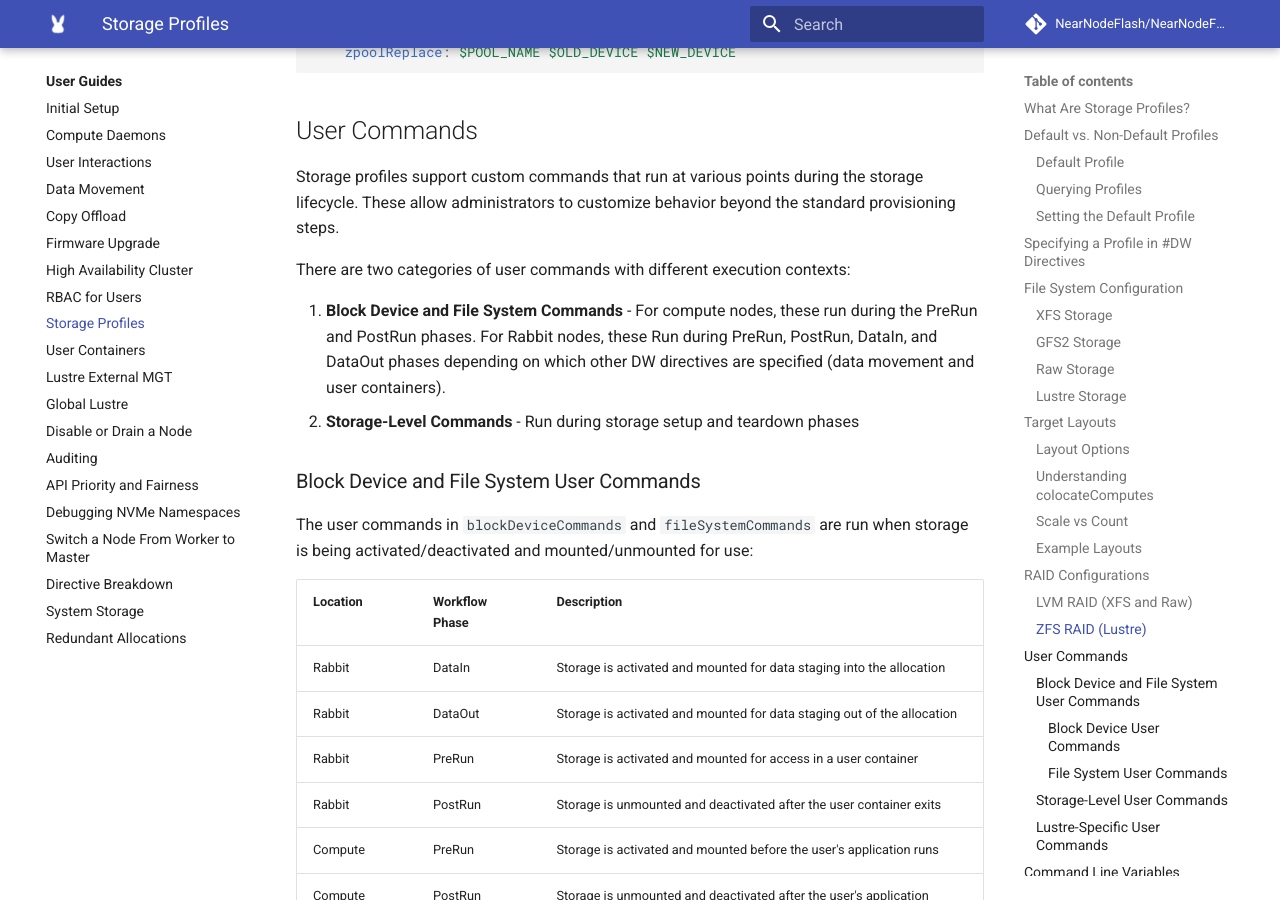
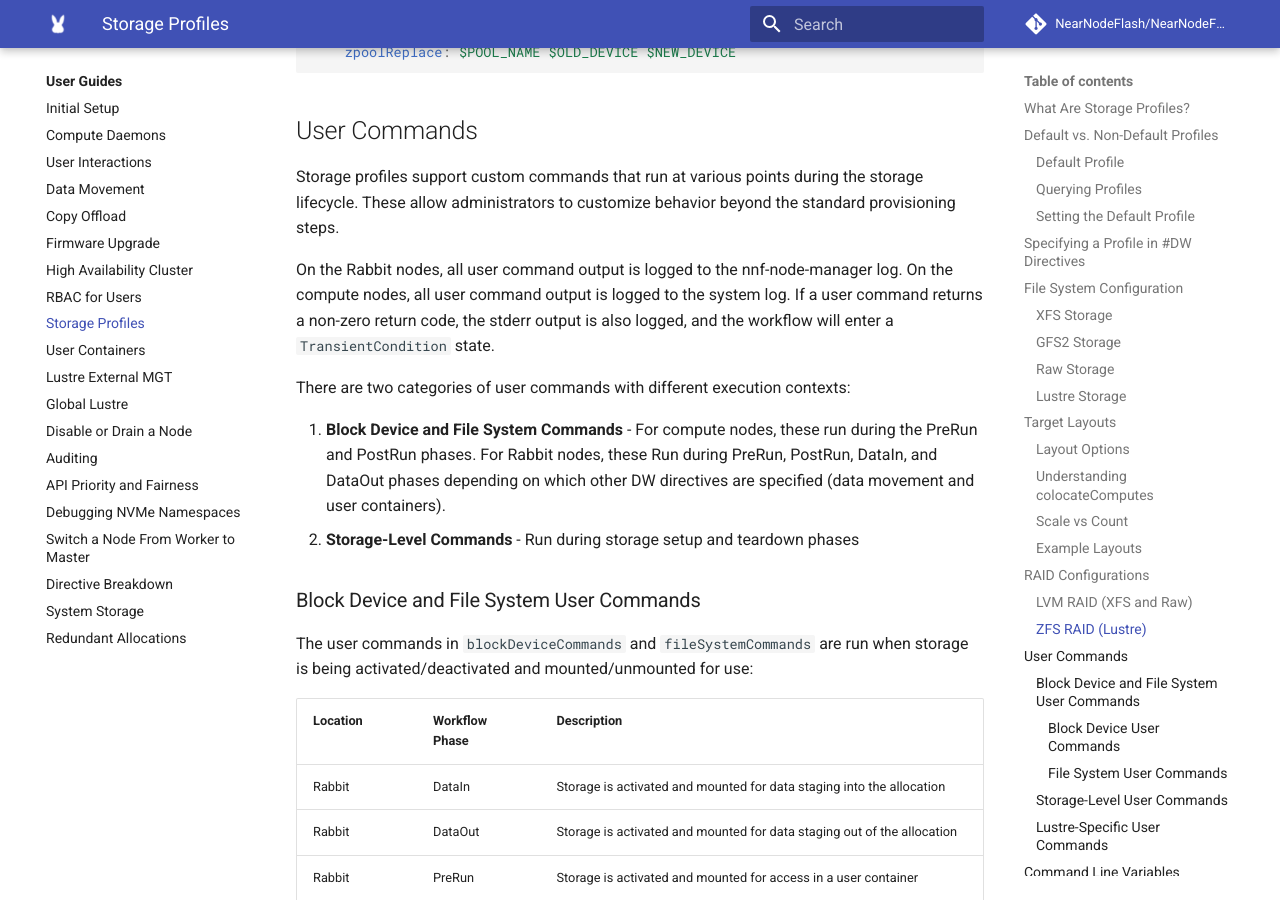
Before and after one commit to NearNodeFlash/NearNodeFlash.github.io, an MkDocs documentation site: the page built from docs/guides/storage-profiles/readme.md, in a window 1280 px wide and 900 px high, scrolled down 9506 px. Built offline with MkDocs 1.6.1 and Material for MkDocs 9.7.7, drawn with Linux system fonts in a browser that asks for light colours; comment, search, counter and statistics services are not loaded; the version menu is left out; some of the changed lines change nothing that is shown.

Commit message:
Add documentation about user command output
Signed-off-by: Matt Richerson <matthew.richerson@hpe.com>

```diff
--- a/docs/guides/storage-profiles/readme.md
+++ b/docs/guides/storage-profiles/readme.md
@@ -448,6 +448,8 @@ lustreStorage:
 ## User Commands
 
 Storage profiles support custom commands that run at various points during the storage lifecycle. These allow administrators to customize behavior beyond the standard provisioning steps.
+
+On the Rabbit nodes, all user command output is logged to the nnf-node-manager log. On the compute nodes, all user command output is logged to the system log. If a user command returns a non-zero return code, the stderr output is also logged, and the workflow will enter a `TransientCondition` state.
 
 There are two categories of user commands with different execution contexts:
 
@@ -900,4 +902,4 @@ When a workflow references a storage profile, the NNF software creates a "pinned
 - The exact configuration is preserved for the workflow's lifetime
 - Profiles marked as `pinned: true` cannot also be `default: true`
 
-Do not manually set `pinned: true` on profiles you create.
+**Note:** Do not manually set `pinned: true` on profiles you create.
```
